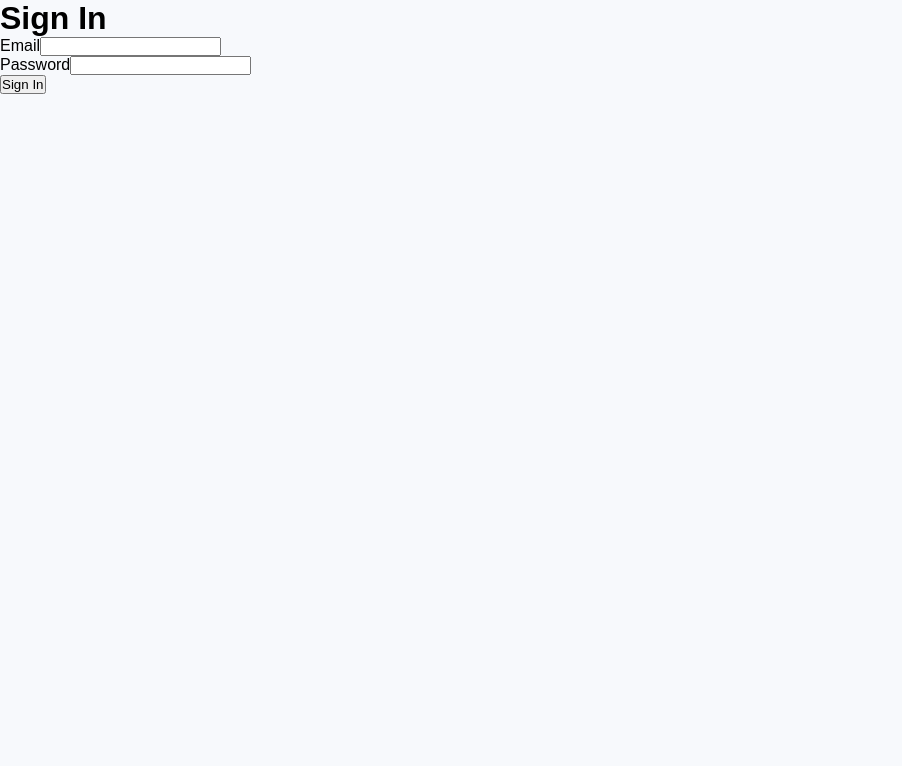
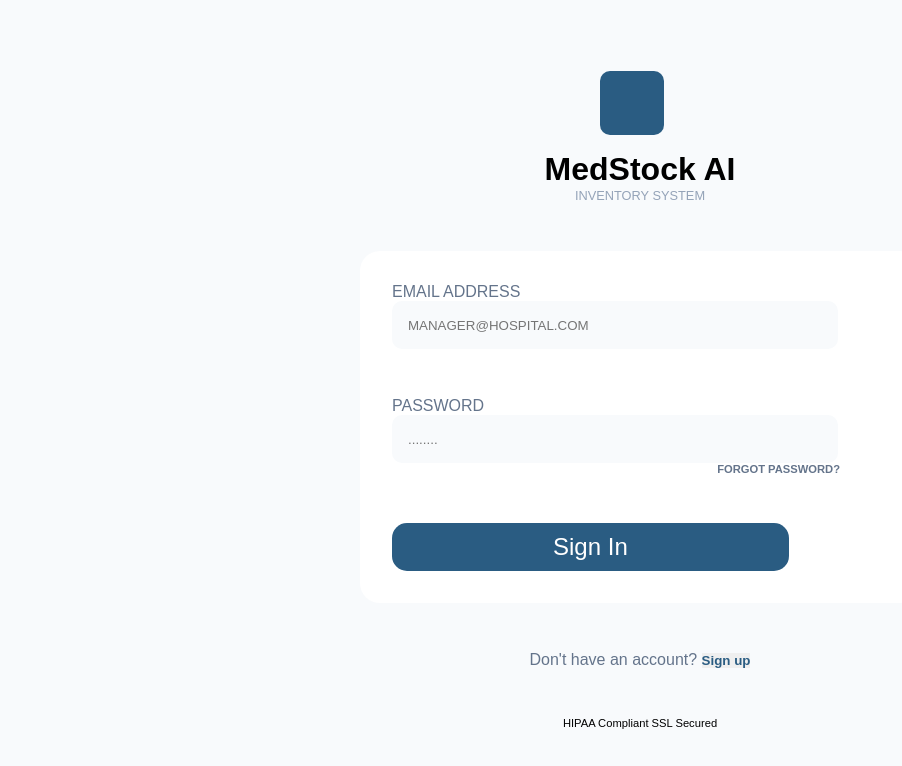
Before and after one commit to tabby123-dev/medstockAI, a React (Vite) app: page /signin in a window 1280 px wide. Shown: the top 766 px of the page, without its empty margins (0-902 px from the left). Built offline with nearby package versions, Linux system fonts and the light colour scheme.

Commit message:
signin page

```diff
--- a/src/index.css
+++ b/src/index.css
@@ -208,3 +208,89 @@ body {
   justify-content: space-around;
   margin-bottom: 1rem;
 }
+
+.signinDashBorad {
+  height: 100vh;
+  width: 100%;
+  background-color: #f8fafc;
+  display: flex;
+  justify-content: center;
+  align-items: center;
+  /* align-items: center; */
+}
+
+.SigninSvgDiv {
+  height: 4rem;
+  width: 4rem;
+  border-radius: 10px;
+  background-color: #2a5c82;
+  margin-left: 15rem;
+  margin-bottom: 1rem;
+}
+.signinSubDashBoard {
+  text-align: center;
+}
+.signinPTag {
+  font-size: 0.8rem;
+  margin-top: 0;
+  padding-top: 0;
+  margin-bottom: 3rem;
+  color: #94a3b8;
+}
+.signinFormWrapper {
+  /* height: 30rem; */
+  width: 35rem;
+  border-radius: 20px;
+  background-color: white;
+  color: #64748b;
+  text-align: left;
+  padding: 2rem;
+}
+
+.signinIput {
+  width: 90%;
+  height: 3rem;
+  border-radius: 10px;
+  border: none;
+  background-color: #f8fafc;
+  padding: 1rem;
+}
+.signinLables {
+  margin-top: 3rem;
+}
+
+.signinButton {
+  width: 80%;
+  height: 3rem;
+  border-radius: 15px;
+  background-color: #2a5c82;
+  border: none;
+  color: white;
+  font-size: 1.5rem;
+  margin-top: 3rem;
+}
+
+.singinforgotpassword {
+  text-align: right;
+  font-size: 0.7rem;
+  font-weight: bold;
+  margin-right: 3rem;
+}
+
+.signinOptions {
+  margin-top: 3rem;
+  color: #64748b;
+}
+
+.siginoptions {
+  border: none;
+  background-color: none;
+  color: #2a5c82;
+  font-weight: bold;
+}
+
+.signinComplaince {
+  font-size: 0.7rem;
+  margin-top: 3rem;
+  font-weight: 100;
+}
--- a/src/pages/Signin.jsx
+++ b/src/pages/Signin.jsx
@@ -42,7 +42,6 @@ export default function Signin() {
       login(accessToken, user);
 
       navigate(getDashboardPath(user.role), { replace: true });
-
     } catch (error) {
       console.error(error);
       setErrorMessage("Login failed. Please check your credentials.");
@@ -52,13 +51,19 @@ export default function Signin() {
   };
 
   return (
-    <div>
-      <h1>Sign In</h1>
+    <div className="signinDashBorad">
+      <div className="signinSubDashBoard">
+        <div className="SigninSvgDiv"></div>
+        <h1>MedStock AI</h1>
+        <p className="signinPTag">INVENTORY SYSTEM</p>
 
+        <div className="signinFormWrapper">
           <form onSubmit={onSubmit}>
             <div>
-          <label htmlFor="email">Email</label>
+              <label htmlFor="email">EMAIL ADDRESS</label> <br />
               <input
+                className="signinIput"
+                placeholder="MANAGER@HOSPITAL.COM"
                 id="email"
                 name="email"
                 type="email"
@@ -68,9 +73,11 @@ export default function Signin() {
               />
             </div>
 
-        <div>
-          <label htmlFor="password">Password</label>
+            <div className="signinLables">
+              <label htmlFor="password">PASSWORD</label> <br />
               <input
+                className="signinIput"
+                placeholder="........"
                 id="password"
                 name="password"
                 type="password"
@@ -79,13 +86,23 @@ export default function Signin() {
                 required
               />
             </div>
+            <p className="singinforgotpassword">FORGOT PASSWORD?</p>
 
             {errorMessage && <p style={{ color: "red" }}>{errorMessage}</p>}
 
-        <button type="submit" disabled={loading}>
+            <button type="submit" disabled={loading} className="signinButton">
               {loading ? "Signing in…" : "Sign In"}
             </button>
           </form>
         </div>
+        <p className="signinOptions">
+          Don't have an account?{" "}
+          <span>
+            <button className="siginoptions">Sign up</button>
+          </span>
+        </p>
+        <p className="signinComplaince">HIPAA Compliant SSL Secured</p>
+      </div>
+    </div>
   );
 }
```
Also changed, not shown: src/assets/Icon (3).png (added). Lines whose indentation alone changed are shown as unchanged.
